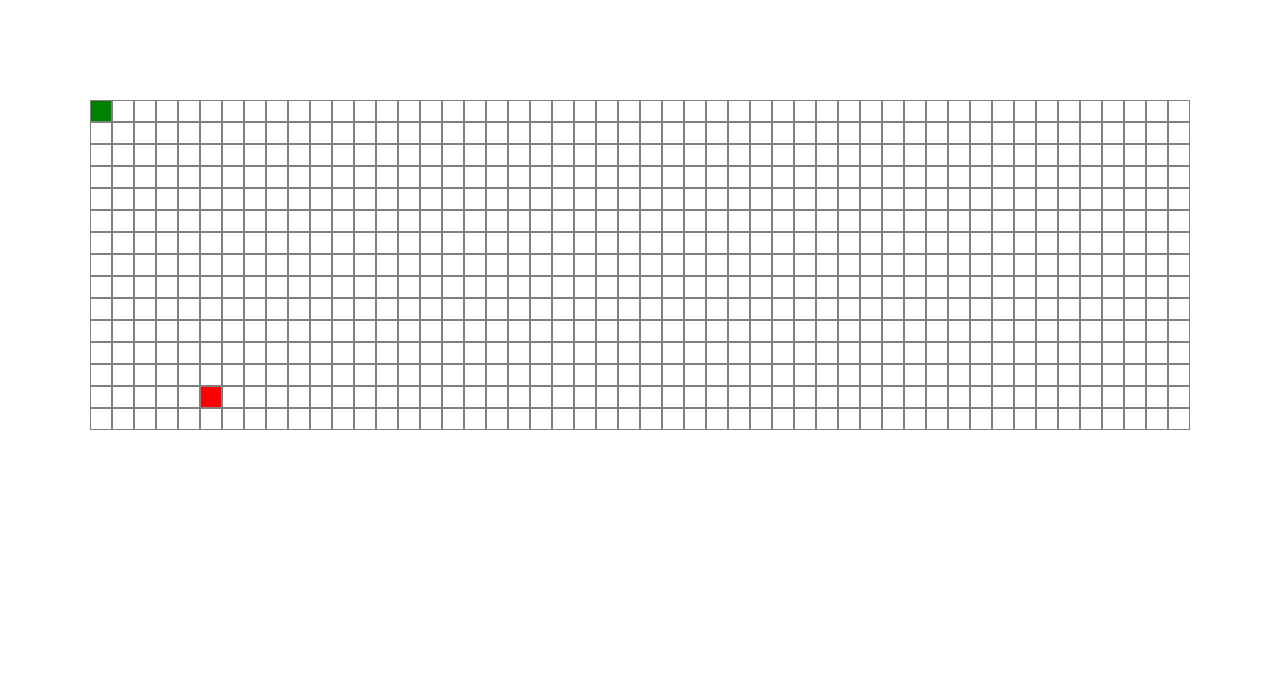
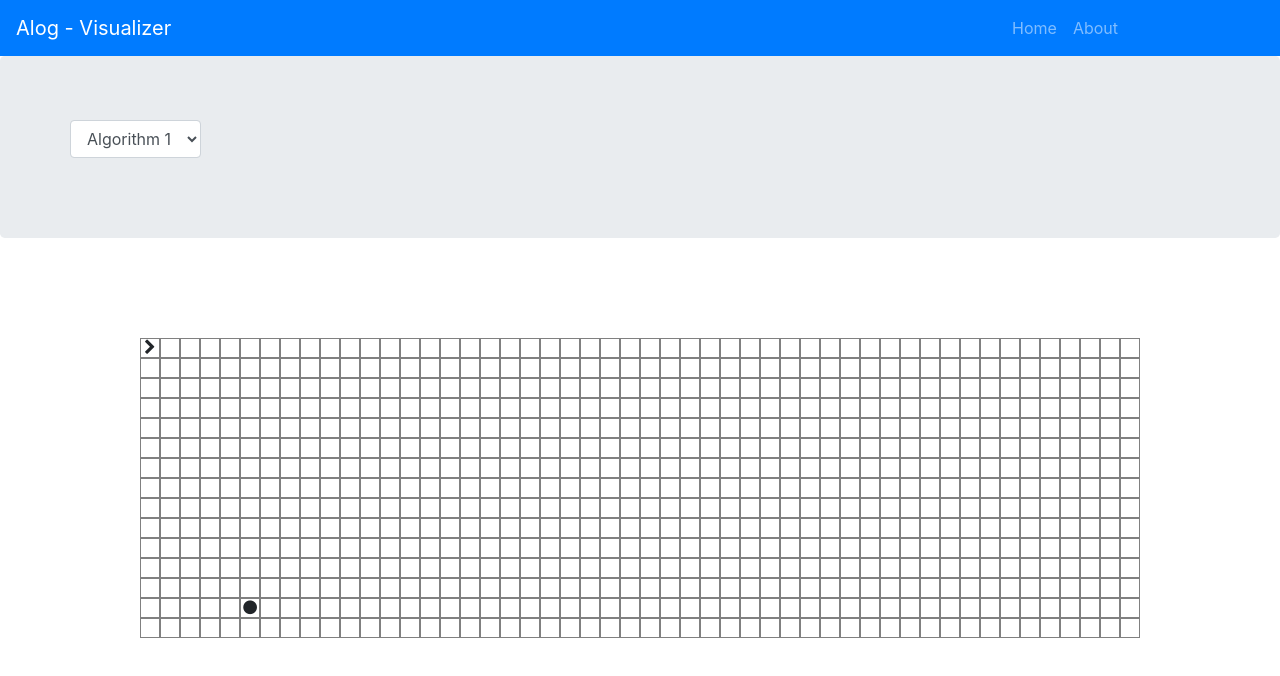
Before and after one commit to vnaazleen/algo-visualizer, a React (Create React App) app: page / in a window 1280 px wide. Shown: the top 676 px of the page. Built offline with nearby package versions, Linux system fonts and the light colour scheme.

Commit message:
menubar and chooser(inti)

```diff
--- a/package.json
+++ b/package.json
@@ -6,9 +6,14 @@
     "@testing-library/jest-dom": "^5.11.10",
     "@testing-library/react": "^11.2.6",
     "@testing-library/user-event": "^12.8.3",
+    "bootstrap": "^4.6.0",
+    "font-awesome": "^4.7.0",
     "react": "^17.0.2",
     "react-dom": "^17.0.2",
+    "react-popper": "^2.2.5",
     "react-scripts": "4.0.3",
+    "reactstrap": "^8.9.0",
+    "save": "^2.4.0",
     "styled-components": "^5.2.3",
     "web-vitals": "^1.1.1"
   },
--- /dev/null
+++ b/src/Components/Algo-chooserComponent.js
@@ -0,0 +1,24 @@
+import { Component } from 'react';
+import {Jumbotron,Form, FormGroup, Input} from 'reactstrap';
+
+class Chooser extends Component {
+   render(){
+       return(
+        <Jumbotron>
+            <div className="container">
+                <div className="row">
+                    <Form>
+                        <FormGroup>
+                            <Input type='select' name='algo' value=''>
+                                <option>Algorithm 1</option>
+                            </Input>
+                        </FormGroup>
+                    </Form>
+                </div>
+            </div>
+        </Jumbotron>
+       );
+   }
+}
+
+export default Chooser;
--- a/src/Components/GridBlockComponent.js
+++ b/src/Components/GridBlockComponent.js
@@ -3,14 +3,17 @@ import '../css/gridblock.css';
 
 export default class GridBlockComponent extends Component {
     constructor(props){
-        super();
+        super(props);
 
 
     }
     render() {
         console.log(this.props.start);
+        const st = <i className="fa fa-chevron-right"></i>
+        const ed = <i className="fa fa-circle"></i>
+        return (
 
-        return (
+
             <>
 
                <div className={`grid-block
@@ -20,6 +23,9 @@ export default class GridBlockComponent extends Component {
                `}
 
                >
+                   { this.props.start ? st:'' }
+                   { this.props.end ? ed:'' }
+
 
                 </div>
             </>
--- a/src/Components/GridLayoutComponent.js
+++ b/src/Components/GridLayoutComponent.js
@@ -1,10 +1,12 @@
 import React, { Component } from 'react';
 import GridBlock from './GridBlockComponent';
+import Header from './HeaderComponent';
+import Chooser from './Algo-chooserComponent';
 
 export default class GridLayout extends Component {
 
     constructor(props){
-        super();
+        super(props);
         this.state={
             boxes:[]
         }
@@ -33,9 +35,13 @@ export default class GridLayout extends Component {
         console.log(boxes);
 
         return (
+            <div>
+
+                <Header></Header>
+                <Chooser/>
+
                 <div className="grid-container">
-{            console.log(this.state.boxes)
-}
+                      {/* console.log(this.state.boxes); */}
                     {
 
                     boxes.map((row,pos) => {
@@ -52,6 +58,7 @@ export default class GridLayout extends Component {
                     }
 
                 </div>
+            </div>
         )
     }
 }
--- /dev/null
+++ b/src/Components/HeaderComponent.js
@@ -0,0 +1,49 @@
+import react,{Component} from 'react';
+import {Nav,NavLink,NavbarToggler,Jumbotron,NavbarBrand,Collapse, NavItem,Button , Navbar} from 'reactstrap';
+
+class Header extends Component{
+    constructor(props){
+        super(props);
+
+        this.state = {
+            isNavOpen:false
+        }
+
+        this.togglefunc = this.togglefunc.bind(this);
+    }
+
+    togglefunc(){
+        this.setState({
+            isNavOpen: !this.state.isNavOpen
+        })
+    }
+
+    render( ){
+        return(
+            <div>
+                <Navbar dark expand="md" className="bg-primary">
+                    <div className="container row">
+                        <NavbarToggler onClick={this.togglefunc}/>
+
+                            <NavbarBrand className="mr-auto" href="/">
+                                Alog - Visualizer
+                            </NavbarBrand>
+
+                            <Collapse isOpen={this.state.isNavOpen} className="collapse navbar-collapse">
+                                <Nav className="ml-auto">
+                                    <NavItem className="navbar-nav">
+                                        <NavLink className="nav-link" to="/"> Home </NavLink>
+                                        <NavLink className="nav-link" to="/"> About </NavLink>
+                                    </NavItem>
+                                </Nav>
+                            </Collapse>
+                    </div>
+                </Navbar>
+            </div>
+        );
+    }
+
+}
+
+
+export default Header;
--- a/src/css/gridblock.css
+++ b/src/css/gridblock.css
@@ -3,22 +3,38 @@
     height: 20px;
     width: 20px;
     display: inline-block;
+    margin:0px;
     padding: 0px;
-    margin:0px;
+    position: relative;
 }
 .grid-container{
     margin:100px 0px 0px;
 }
 
+/* .icon::before{
+    display: inline-block;
+    font-style:normal;
+    font-variant:normal;
+    text-rendering: auto;
+    -webkit-font-smoothing:antialiased;
+} */
 .grid-row {
     margin: 0px !important;
     padding: 0px;
     display: flex;
     justify-content: center;
 }
-.start-node{
-    background: green;
+/* .start-node::before{
+    font-family: "Font Awesome 5 Free";
+    font-weight:900;
+    content:"\f192";
 }
+
 .end-node{
     background:red;
+} */
+
+.fa {
+    display: flex !important;
+    justify-content: center;
 }
--- a/src/index.js
+++ b/src/index.js
@@ -1,5 +1,7 @@
 import React from 'react';
 import ReactDOM from 'react-dom';
+import 'bootstrap/dist/css/bootstrap.min.css';
+import 'font-awesome/css/font-awesome.css';
 import './index.css';
 import App from './App';
 import reportWebVitals from './reportWebVitals';
```
Also changed, not shown: 1 other file (tests, documents, lock files or other folders). Lines whose indentation alone changed are shown as unchanged.
